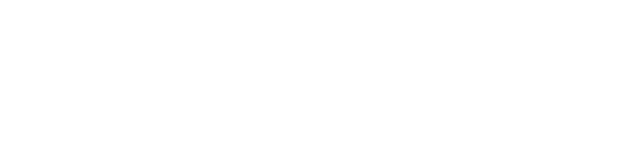
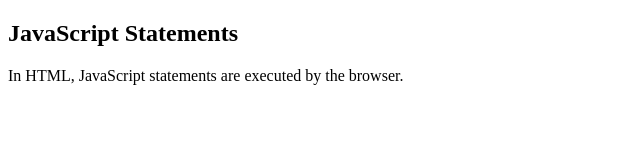
Before and after one commit to Usama1190/JavaScript, a plain HTML site: page index.html in a window 1280 px wide. Shown: the whole page, without its empty margins (0-640 px from the left). Drawn offline with Linux system fonts and the light colour scheme.

Commit message:
JavaScript On the way!!!

```diff
--- a/index.html
+++ b/index.html
@@ -6,9 +6,42 @@
     <title>JavaScript</title>
 </head>
 <body>
+    <h2>JavaScript Statements</h2>
 
+    <p>In HTML, JavaScript statements are executed by the browser.</p>
+
+    <script>
+        document.getElementById('demo')
+    </script>
 </body>
 </html>
+
+
+<!-- <!DOCTYPE html>     statements ( statement )
+<html lang="en">
+<head>
+    <meta charset="UTF-8">
+    <meta name="viewport" content="width=device-width, initial-scale=1.0">
+    <title>JavaScript</title>
+</head>
+<body>
+    <h2>JavaScript Statemants</h2>
+    <p>A <b>JavaScript</b> program is a list of <b>statements</b> to be executed
+        by a computer
+    </p>
+
+    <p id="demo"></p>
+
+    <script>
+        let x, y, z;       // Statement 1
+        x = 5;             // Statement 2
+        y = 6;             // Statement 3
+        z = x + y;         // Statement 4
+
+        document.getElementById('demo').innerHTML = 'The value of z is ' + z + '.';
+    </script>
+</body>
+</html -->
 
 
 <!-- <!DOCTYPE html>     output ( using window.print() object )
```
Also changed, not shown: assets/pic_bulboff.gif (renamed from pic_bulboff.gif), assets/pic_bulbon.jpg (renamed from pic_bulbon.jpg), s00_JS Started/index.html (added), s00_JS Started/s01_JS Introduction/index.html (added), s01_JS Versions/index.html (added), s02_JS Objects/index.html (added), s03_JS Functions/index.html (added), s04_JS Classes/index.html (added), s05_JS Async/index.html (added), s06_JS HTML DOM/index.html (added), s07_JS Browser BOM/index.html (added), s08_JS Web APIs/index.html (added), s09_JS AJAX/index.html (added), s10_JS JSON/index.html (added), 4 more files.
